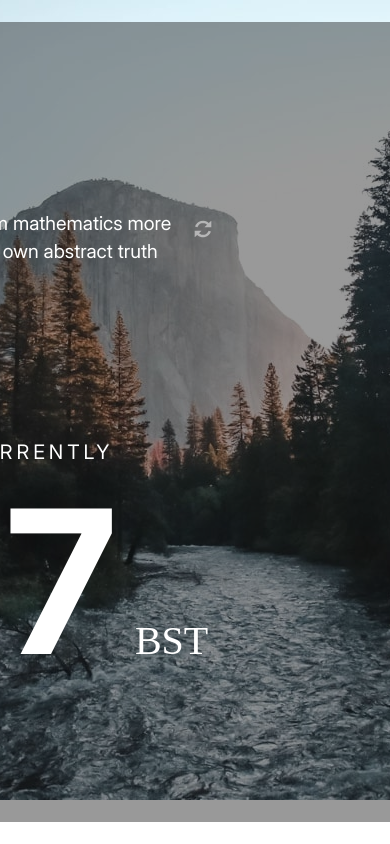
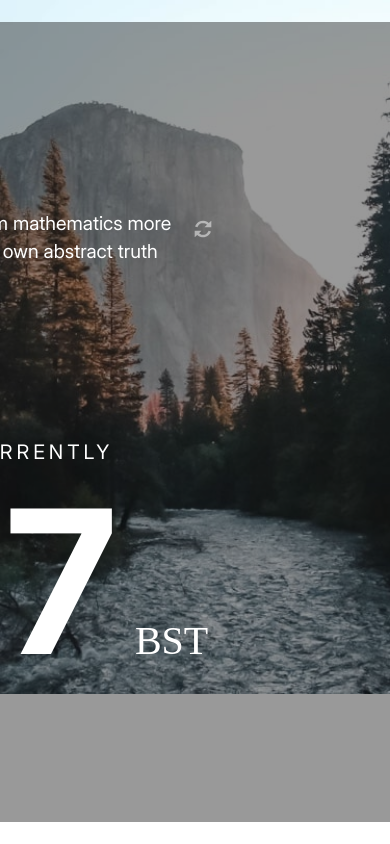
Before and after one commit to danielopq/clock-app, a React (Vite) app: page / in a window 390 px wide. Shown: the top 844 px of the page. Built offline with nearby package versions, Linux system fonts and the light colour scheme; a web font is replaced by a local one.

Commit message:
index.css - mobile version done

```diff
--- a/src/index.css
+++ b/src/index.css
@@ -68,5 +68,15 @@ p{
 /*############################## MOBILE VERSION ##############################*/
 
 @media screen and (max-width:767px) {
+    body{
+        background-size: 100vw;
+    }
 
+    .dayTimePic{
+        background-image: url('./assets/img/mobile/bg-image-daytime.jpg');
+    }
+
+    .nightTimePic{
+        background-image: url('./assets/img/mobile/bg-image-nighttime.jpg');
+    }
 }
```
